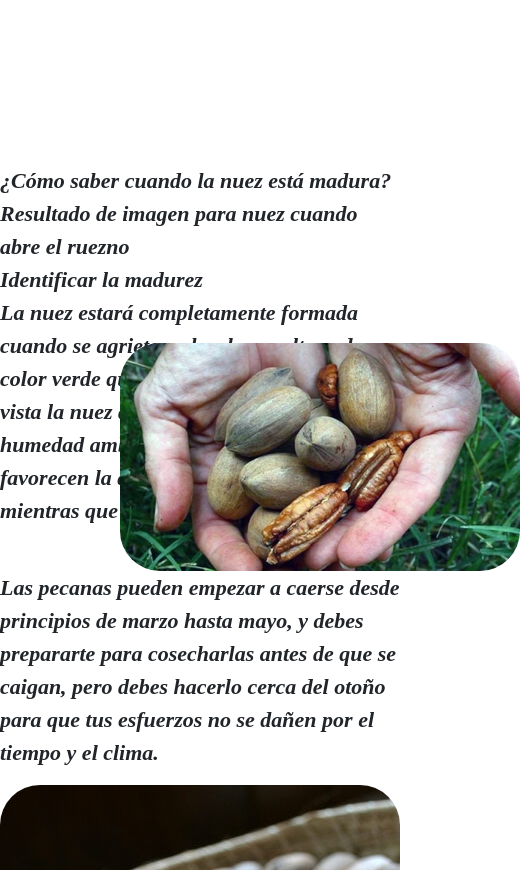
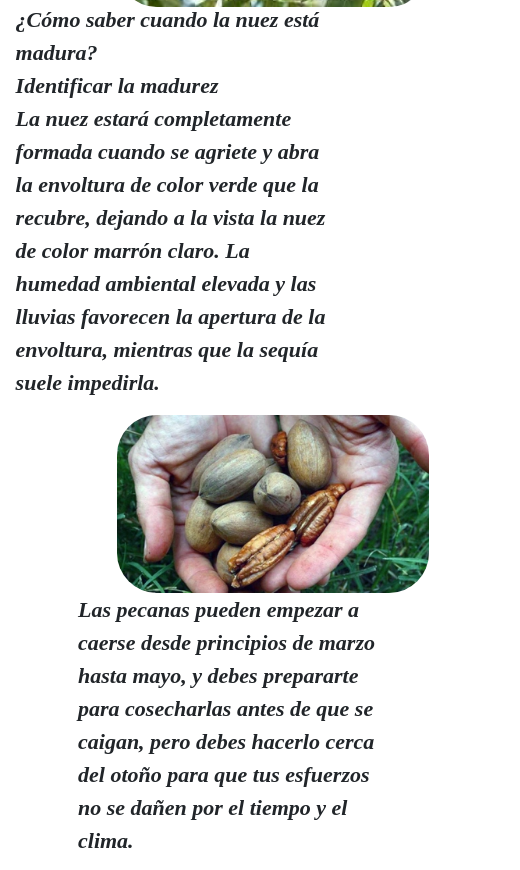
Before and after one commit to Davidgenero/Preentrega3DavidGenero, a website: page index.html in a window 390 px wide. Shown: the part 3458-4328 px from the top of the page, 520 px wide, since content can reach past the window. Drawn offline with nearby package versions, Linux system fonts and the light colour scheme; a web font is replaced by a local one.

Commit message:
responsive index1

```diff
--- a/index.html
+++ b/index.html
@@ -109,7 +109,7 @@
           <section>
             <div class="containerIndCosecha">
               <img  class="nuezRueznoAbierto1" src="./img/nuezRueznoAbierto.jpg" alt="Nueces de pecan en el arbol con una corteza verde llamada ruezno abriendose">
-              <p class="txtcosecha2">¿Cómo saber cuando la nuez está madura?<br>Resultado de imagen para nuez cuando abre el ruezno<br>Identificar la madurez<br>La nuez estará completamente formada cuando se agriete y abra la envoltura de color verde que la recubre, dejando a la vista la nuez de color marrón claro. La humedad ambiental elevada y las lluvias favorecen la apertura de la envoltura, mientras que la sequía suele impedirla.</p>
+              <p class="txtcosecha2">¿Cómo saber cuando la nuez está madura?<br>Identificar la madurez<br>La nuez estará completamente formada cuando se agriete y abra la envoltura de color verde que la recubre, dejando a la vista la nuez de color marrón claro. La humedad ambiental elevada y las lluvias favorecen la apertura de la envoltura, mientras que la sequía suele impedirla.</p>
               <div "><img class="nuecesMano3" src="./img/nuecesMano400x400.jpg" alt="Dos manos abiertas sosteniendo varias nueces, algunas de ellas peladas">
               <p class="txtcosecha4">Las pecanas pueden empezar a caerse desde principios de marzo hasta mayo, y debes prepararte para cosecharlas antes de que se caigan, pero debes hacerlo cerca del otoño para que tus esfuerzos no se dañen por el tiempo y el clima.</p></div>
               <img class="nuecesCanasta5" src="./img/nuecesCanasta400x600.jpg" alt="">
--- a/scss/base/_variables.scss
+++ b/scss/base/_variables.scss
@@ -10,3 +10,7 @@ $large: 40px;
 // box modeling
 $radius1: 40px;
 $radius2: 50px;
+
+// format
+$mivw80: 80vw;
+$mivw100: 100vw;
--- a/scss/componentes/_index.scss
+++ b/scss/componentes/_index.scss
@@ -43,27 +43,25 @@
 .containerIndCosecha{
     display: grid;
     grid-template-areas:
-    'nuezRueznoAbierto1 txtcosecha2'
+    ' nuezRueznoAbierto1 txtcosecha2 '
     'txtcosecha4  nuecesMano3 '
     'nuecesCanasta5  txtcosecha6';
 
     .nuezRueznoAbierto1{
-     margin-left: 30%;
-     border-radius: $radius1;
+        margin-left: 30%;
+        border-radius: $radius1;
     }
     .txtcosecha2{
+        margin-right: 5%;
         @include txtFdoBco
     }
     .nuecesMano3{
-        margin-left: 5%;
-        border-radius: $radius1;
-    }
-    .nuecesMano3{
-        margin-top: -50%;
         margin-left: 30%;
         border-radius: $radius1;
     }
+
     .txtcosecha4{
+        margin-left: 20%;
         @include txtFdoBco
     }
     .nuecesCanasta5{
@@ -72,8 +70,8 @@
     .txtcosecha6{
         @include txtFdoBco
     }
+}
 
-}
 
 @media (max-width: 768px) {
     .containerIndCosecha{
@@ -86,11 +84,34 @@
         'nuecesCanasta5'
         'txtcosecha6';
     }
-    .nuecesMano3{
+    .nuezRueznoAbierto1{
+        width: $mivw80;
+        border-radius: $radius1;
+       }
+       .txtcosecha2{
+           margin-left: 4%;
+           width: $mivw80;
+           margin-top: -1%;
+           @include txtFdoBco
+       }
+       .nuecesMano3{
+           width: $mivw80;
+           margin-right: 10%;
+           border-radius: $radius1;
+       }
 
-        border-radius: $radius1;
+       .txtcosecha4{
+           margin-left: 3%;
+           width: $mivw80;
+           @include txtFdoBco
+       }
+       .nuecesCanasta5{
+           width: $mivw80;
+           margin-left: 11%;
+           border-radius: $radius1;
+       }
+       .txtcosecha6{
+           margin-left: 3%;
+           @include txtFdoBco
+       }
     }
-    .txtcosecha2{
-        margin-top: 50%;
-    }
-}
```
Also changed, not shown: css/style.css, 1 other file.
